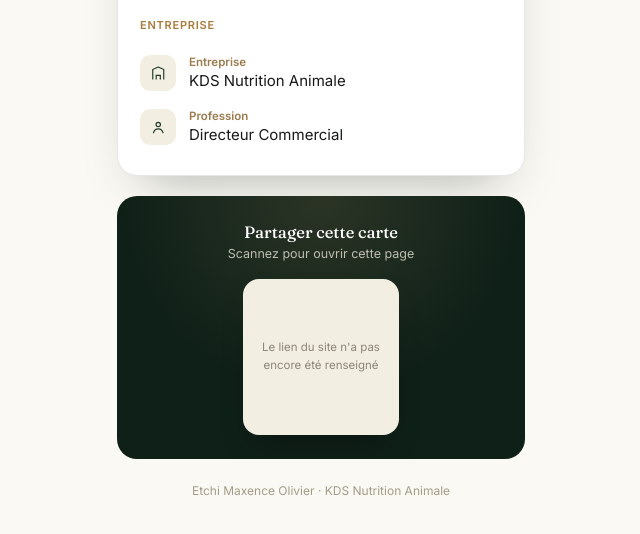
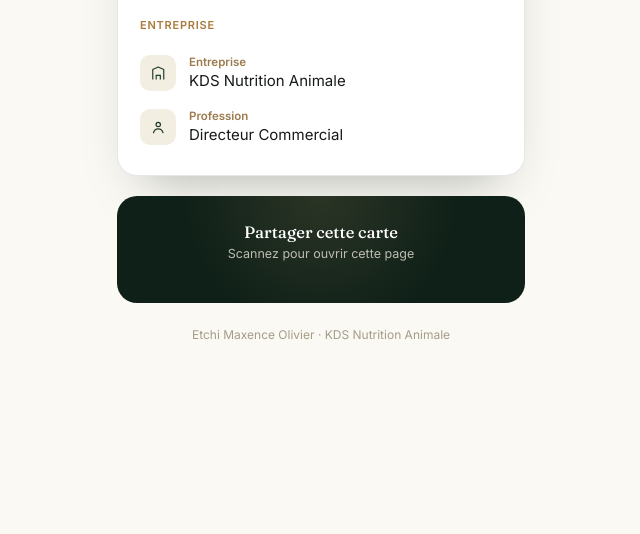
Before and after one commit to kaedboss007/SITE-VCARD-KDS, a plain HTML site: page index.html in a window 1280 px wide. Shown: the part 808-1342 px from the top of the page, without its empty margins (319-959 px from the left). After the commit the page ends 1194 px from the top, so only its background shows below. Drawn offline with Linux system fonts and the light colour scheme; a script that the page names is missing.

Commit message:
Update index.html

```diff
--- a/index.html
+++ b/index.html
@@ -354,9 +354,9 @@
   <div class="qr-card">
     <h3>Partager cette carte</h3>
     <p>Scannez pour ouvrir cette page</p>
-    <div class="qr-box" id="qrBox">
+    <!-- <div class="qr-box" id="qrBox">
       <span class="qr-placeholder">Le lien du site n'a pas encore été renseigné</span>
-    </div>
+    </div> -->
   </div>
 
   <footer>Etchi Maxence Olivier · KDS Nutrition Animale</footer>
```
